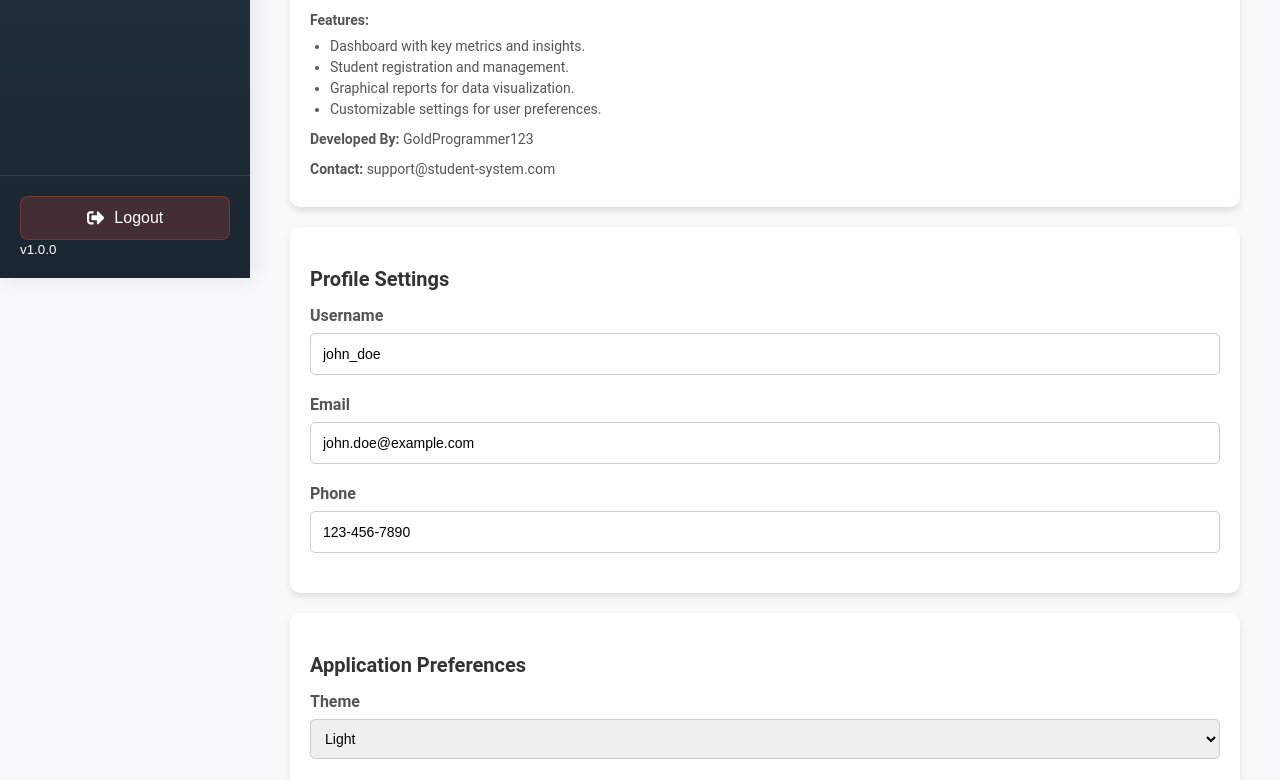
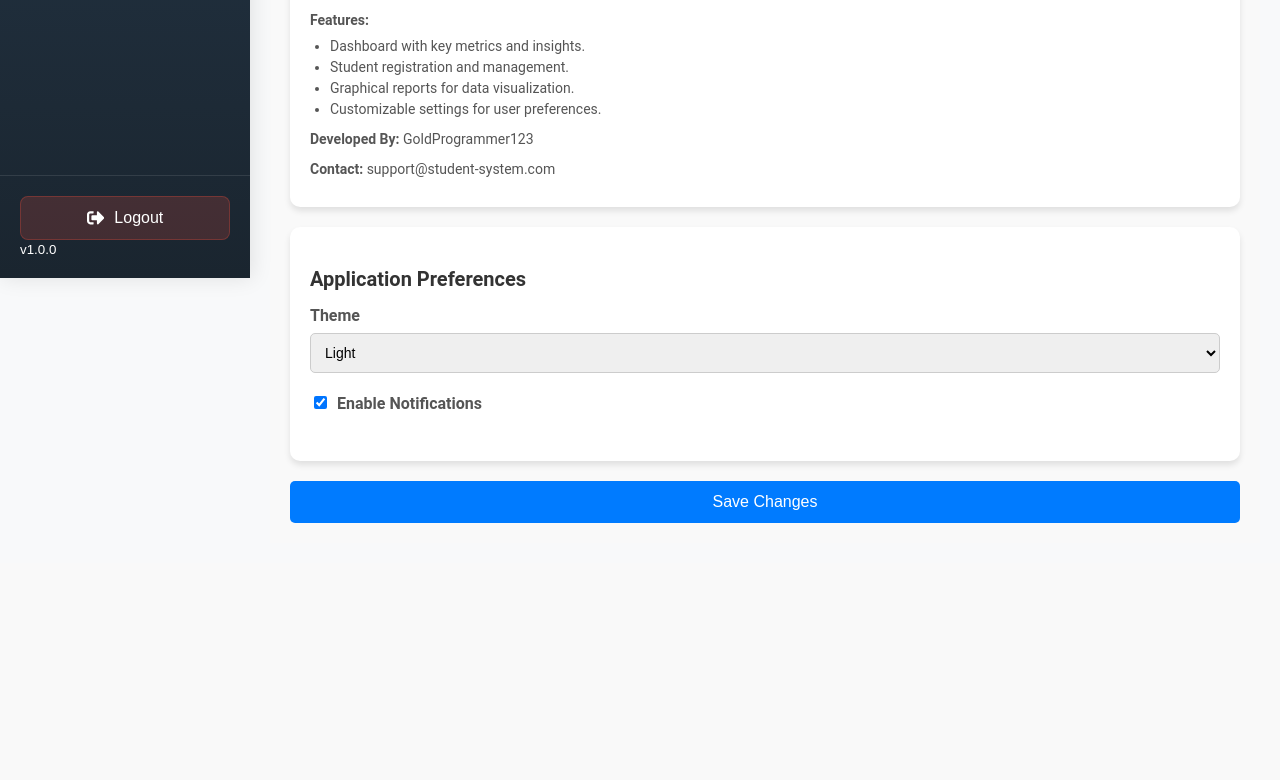
Before and after one commit to goldprogrammer123/STUDENT-REGISTRATION-SYSTEM, a React (Vite) app in the folder my-react-app/: page /settings in a window 1280 px wide. Shown: the part 522-1302 px from the top of the page. After the commit the page ends 1085 px from the top, so only its background shows below. Built offline with nearby package versions, Linux system fonts and the light colour scheme.

Commit message:
setting version 1.0.1

```diff
--- a/my-react-app/src/pages/Settings/Settings.jsx
+++ b/my-react-app/src/pages/Settings/Settings.jsx
@@ -69,38 +69,6 @@ const Settings = () => {
         </p>
       </div>
 
-      {/* Profile Settings */}
-      <div className="settings-section">
-        <h3>Profile Settings</h3>
-        <div className="form-group">
-          <label>Username</label>
-          <input
-            type="text"
-            name="username"
-            value={profile.username}
-            onChange={handleProfileChange}
-          />
-        </div>
-        <div className="form-group">
-          <label>Email</label>
-          <input
-            type="email"
-            name="email"
-            value={profile.email}
-            onChange={handleProfileChange}
-          />
-        </div>
-        <div className="form-group">
-          <label>Phone</label>
-          <input
-            type="tel"
-            name="phone"
-            value={profile.phone}
-            onChange={handleProfileChange}
-          />
-        </div>
-      </div>
-
       {/* Application Preferences */}
       <div className="settings-section">
         <h3>Application Preferences</h3>
```
